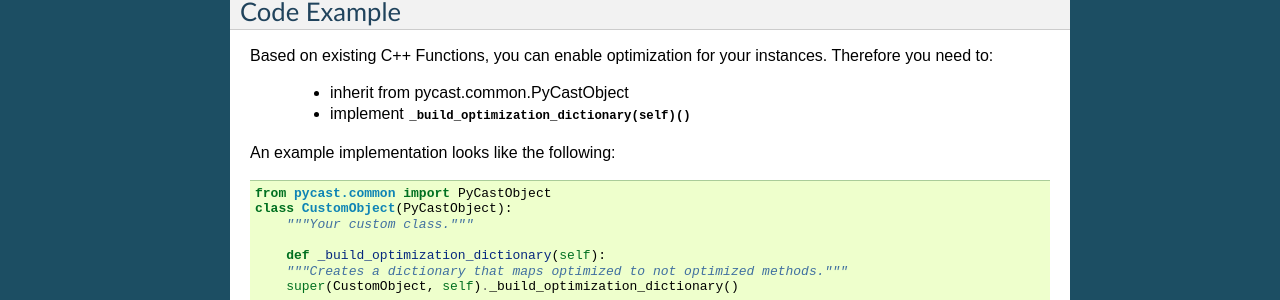
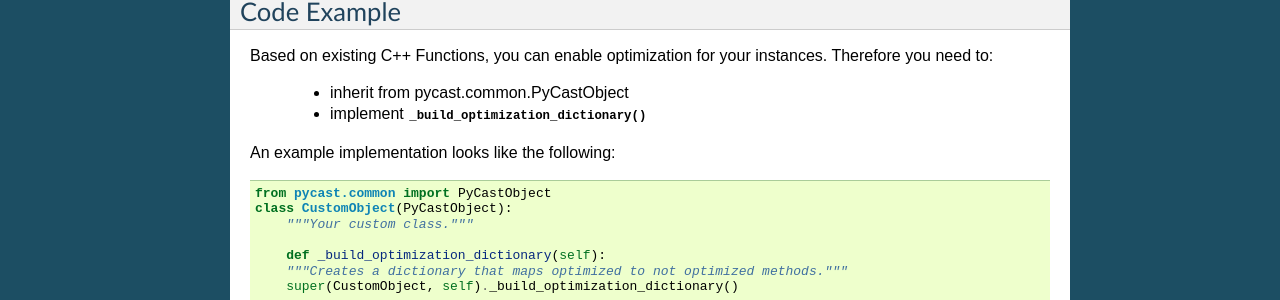
Before and after one commit to T-002/pycast, a Sphinx documentation site: the page built from docs/source/misc/pycast-performance-optimization.rst, in a window 1280 px wide. Shown: the part 373-673 px from the top of the page. Built offline with Sphinx 7.4.7, drawn with Linux system fonts in a browser that asks for light colours.

Commit message:
fixed minor doc uglyness

```diff
--- a/docs/source/misc/pycast-performance-optimization.rst
+++ b/docs/source/misc/pycast-performance-optimization.rst
@@ -22,7 +22,7 @@ Based on existing C++ Functions, you can enable optimization for your instances.
 Therefore you need to:
 
   * inherit from pycast.common.PyCastObject
-  * implement :py:meth:`_build_optimization_dictionary(self)`
+  * implement :py:meth:`_build_optimization_dictionary`
 
 An example implementation looks like the following::
 
```
